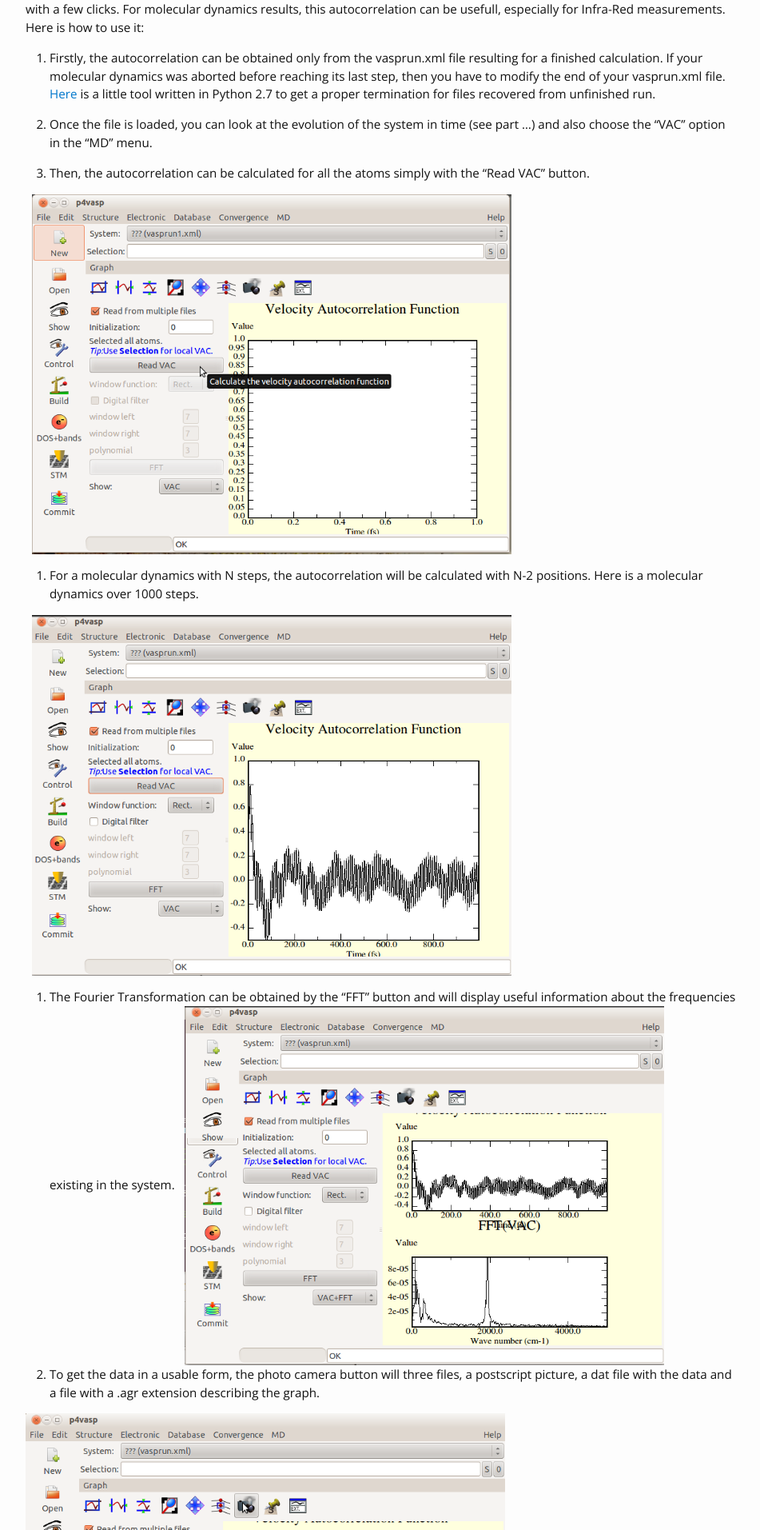
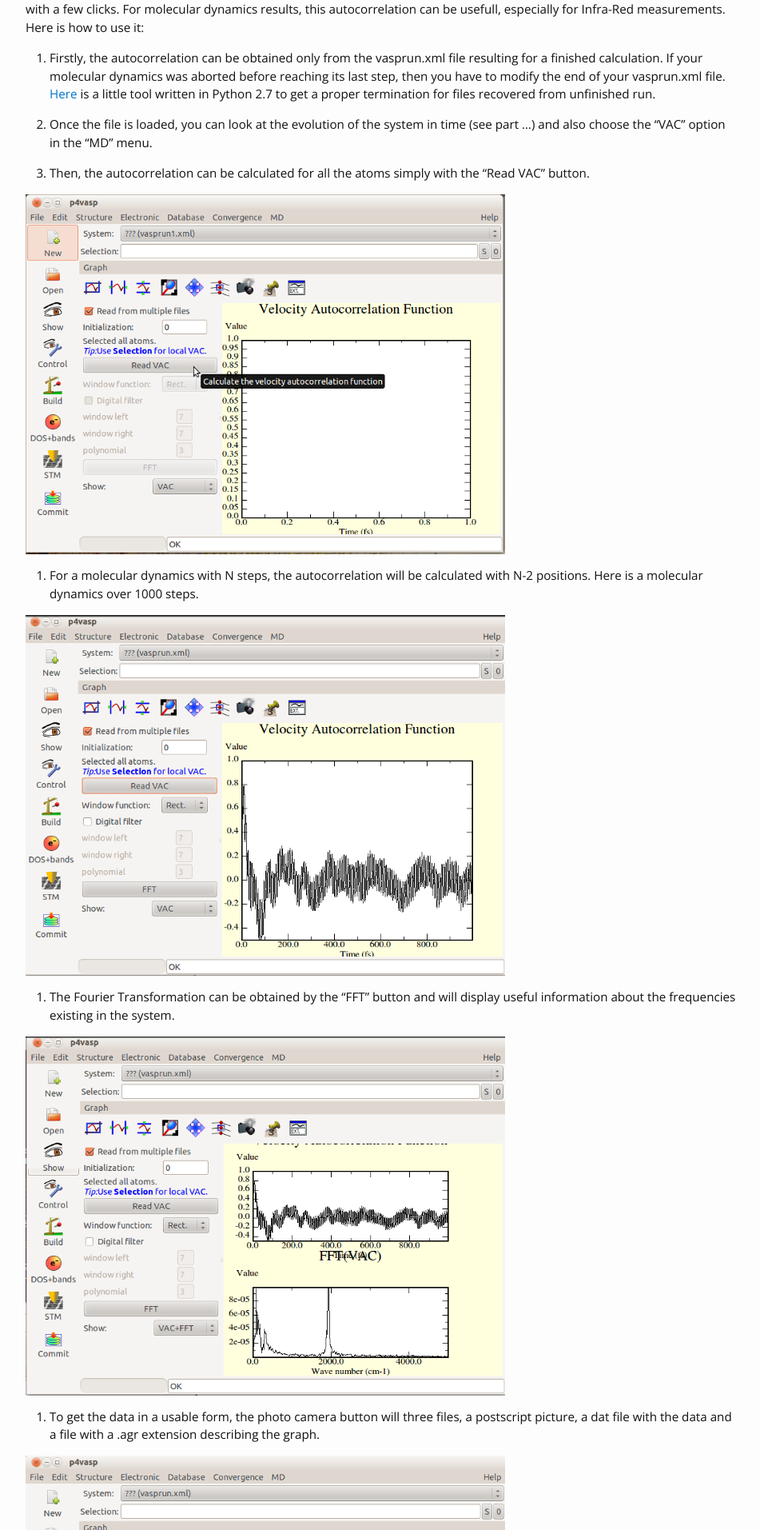
Before and after one commit to dacornu/dacornu.github.io, a Jekyll site: the page built from p4vasp.md, in a window 1280 px wide. Shown: the part 622-2535 px from the top of the page at 80% size, without its empty margins (163-1114 px from the left). Built offline with Jekyll 4.4.1, drawn with Linux system fonts in a browser that asks for light colours.

Commit message:
Update p4vasp.md

```diff
--- a/p4vasp.md
+++ b/p4vasp.md
@@ -27,17 +27,18 @@
 2. Once the file is loaded, you can look at the evolution of the system in time (see part ...) and also choose the "VAC" option in the "MD" menu.
 
 3. Then, the autocorrelation can be calculated for all the atoms simply with the "Read VAC" button.
+&nbsp;
 
-&nbsp;
  <img src="/images/VAC1.png" alt="Velocity autocorrelation" width="600">
 &nbsp;
 4. For a molecular dynamics with N steps, the autocorrelation will be calculated with N-2 positions. Here is a molecular dynamics over 1000 steps.
+&nbsp;
 
-&nbsp;
  <img src="/images/VAC2.png" alt="Velocity autocorrelation" width="600">
 &nbsp;
 5. The Fourier Transformation can be obtained by the "FFT" button and will display useful information about the frequencies existing in the system.
 &nbsp;
+
  <img src="/images/VAC3.png" alt="Velocity autocorrelation" width="600">
 &nbsp;
 6. To get the data in a usable form, the photo camera button will three files, a postscript picture, a dat file with the data and a file with a .agr extension describing the graph.
```
